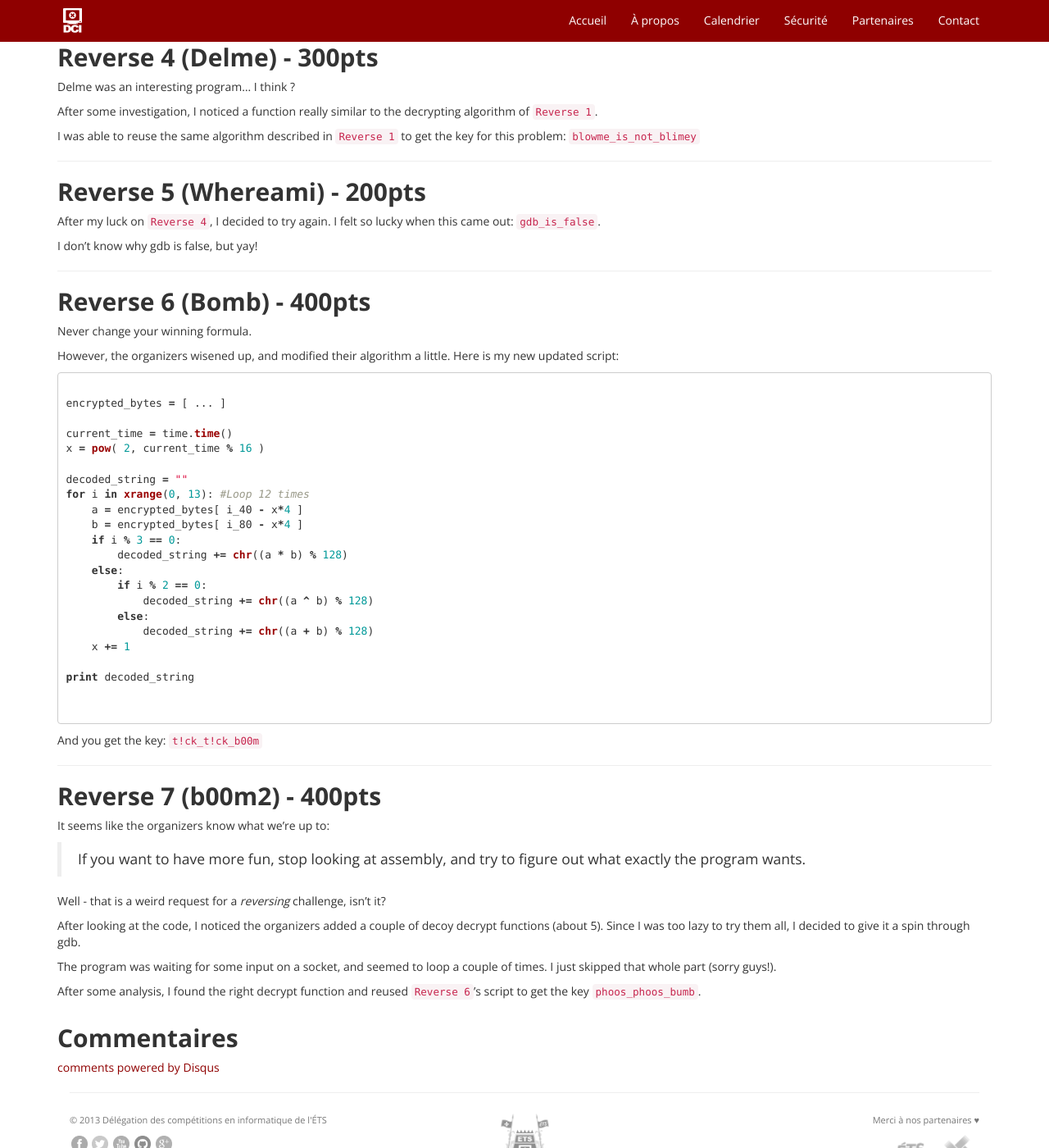
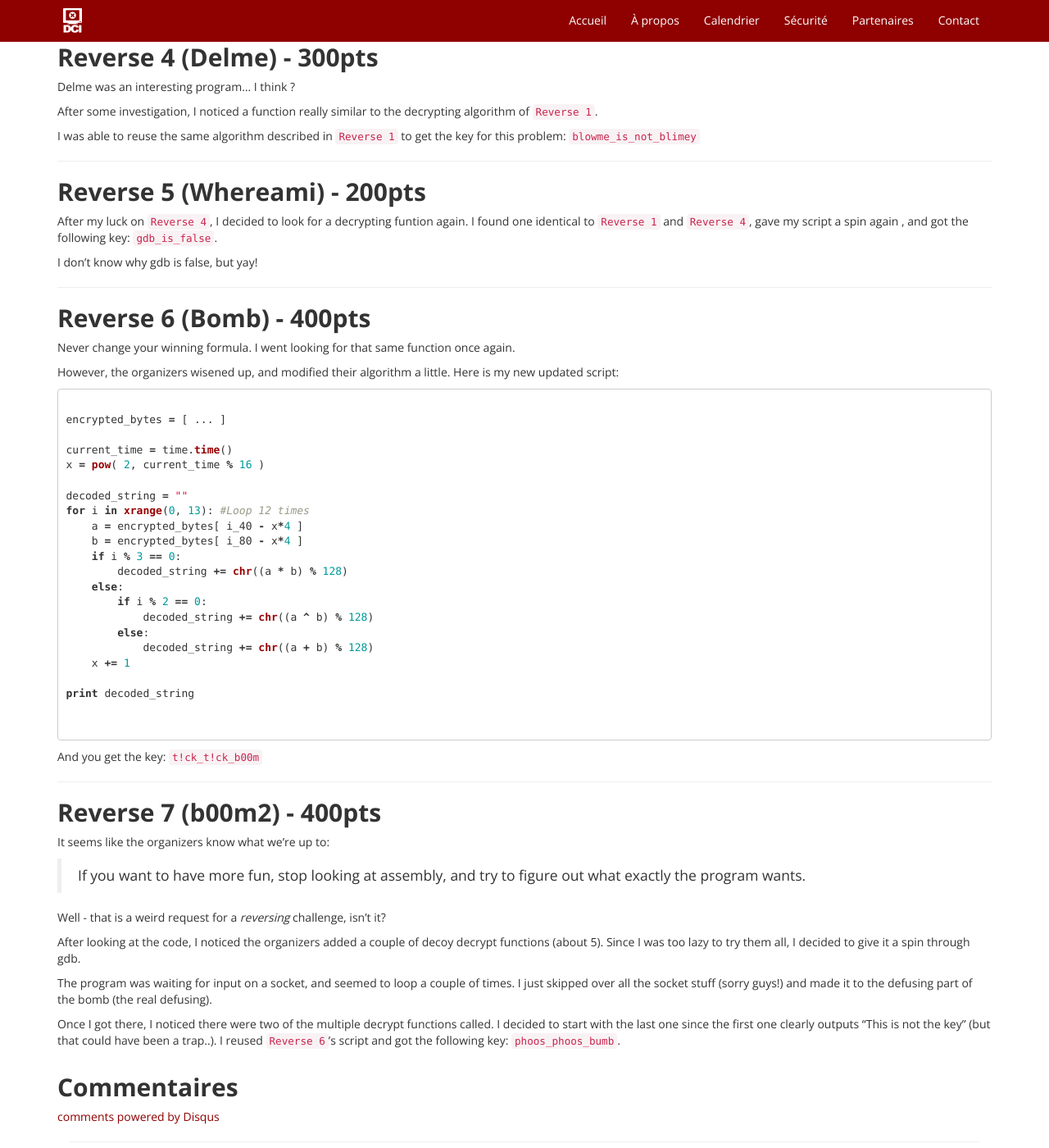
Before and after one commit to dciets/dciets.github.io, a Jekyll site: the page built from writeups/_posts/2014-01-13-break-in-2014-reverse-track.markdown, in a window 1280 px wide and 1400 px high, scrolled down 2090 px. Shown: the whole window at 82% size. Built offline with Jekyll 4.4.1, drawn with Linux system fonts in a browser that asks for light colours; Markdown is read by kramdown in place of the engine named in the settings; comment, search, counter and statistics services are not loaded.

Commit message:
Modified Break In Reverse CHallenges

```diff
--- a/writeups/_posts/2014-01-13-break-in-2014-reverse-track.markdown
+++ b/writeups/_posts/2014-01-13-break-in-2014-reverse-track.markdown
@@ -125,7 +125,7 @@ I was able to reuse the same algorithm described in `Reverse 1` to get the key f
 
 ##Reverse 5 (Whereami) - 200pts
 
-After my luck on `Reverse 4`, I decided to try again. I felt so lucky when this came out: `gdb_is_false`.
+After my luck on `Reverse 4`, I decided to look for a decrypting funtion again. I found one identical to `Reverse 1` and `Reverse 4`, gave my script a spin again , and got the following key: `gdb_is_false`.
 
 I don't know why gdb is false, but yay!
 
@@ -133,7 +133,7 @@ I don't know why gdb is false, but yay!
 
 ##Reverse 6 (Bomb) - 400pts
 
-Never change your winning formula.
+Never change your winning formula. I went looking for that same function once again.
 
 However, the organizers wisened up, and modified their algorithm a little. Here is my new updated script:
 
@@ -176,6 +176,6 @@ Well - that is a weird request for a *reversing* challenge, isn't it?
 
 After looking at the code, I noticed the organizers added a couple of decoy decrypt functions (about 5). Since I was too lazy to try them all, I decided to give it a spin through gdb.
 
-The program was waiting for some input on a socket, and seemed to loop a couple of times. I just skipped that whole part (sorry guys!).
+The program was waiting for input on a socket, and seemed to loop a couple of times. I just skipped over all the socket stuff (sorry guys!) and made it to the defusing part of the bomb (the real defusing).
 
-After some analysis, I found the right decrypt function and reused `Reverse 6`'s script to get the key `phoos_phoos_bumb`.
+Once I got there, I noticed there were two of the multiple decrypt functions called. I decided to start with the last one since the first one clearly outputs "This is not the key" (but that could have been a trap..). I reused `Reverse 6`'s script and got the following key: `phoos_phoos_bumb`.
```
